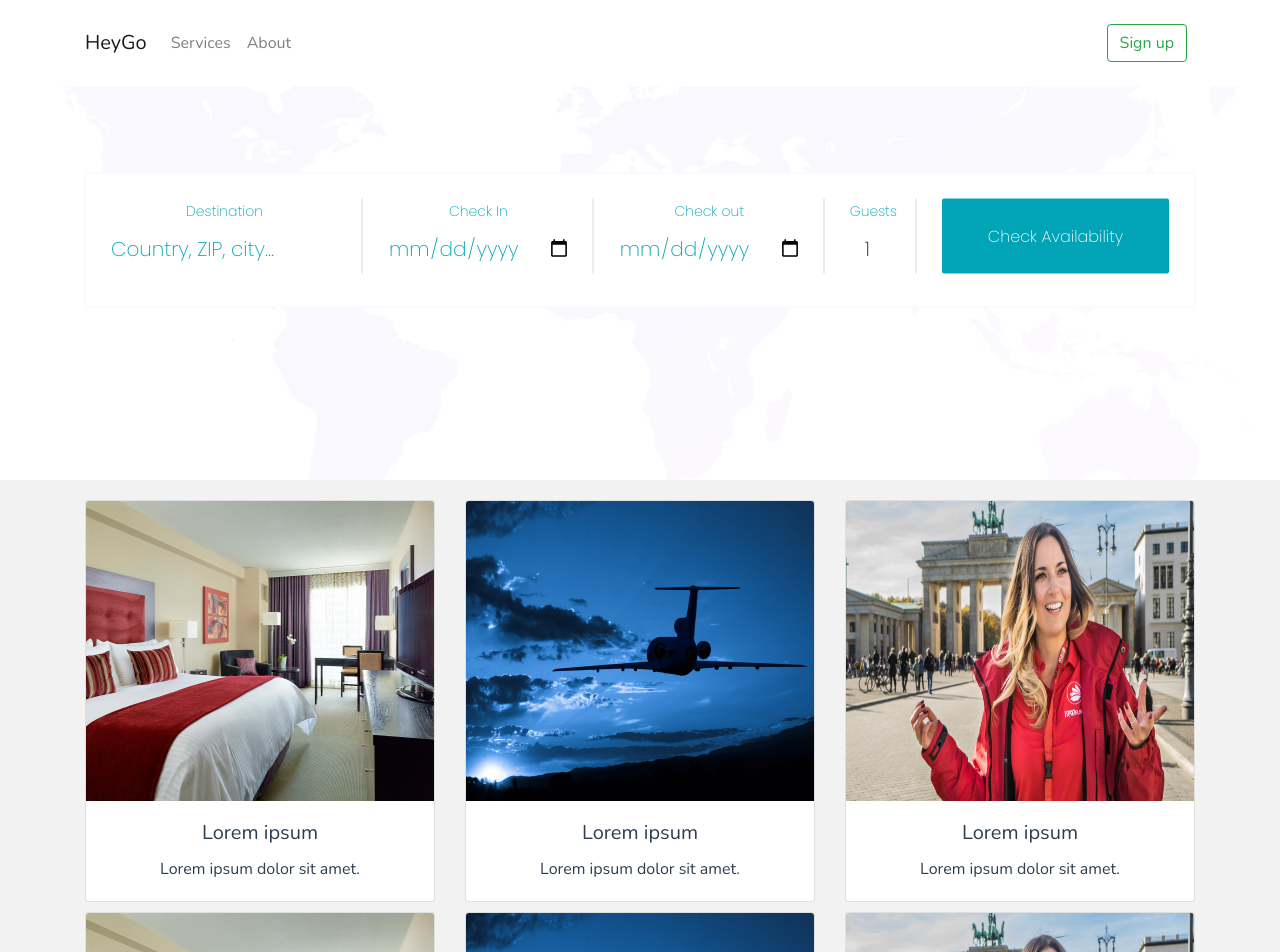
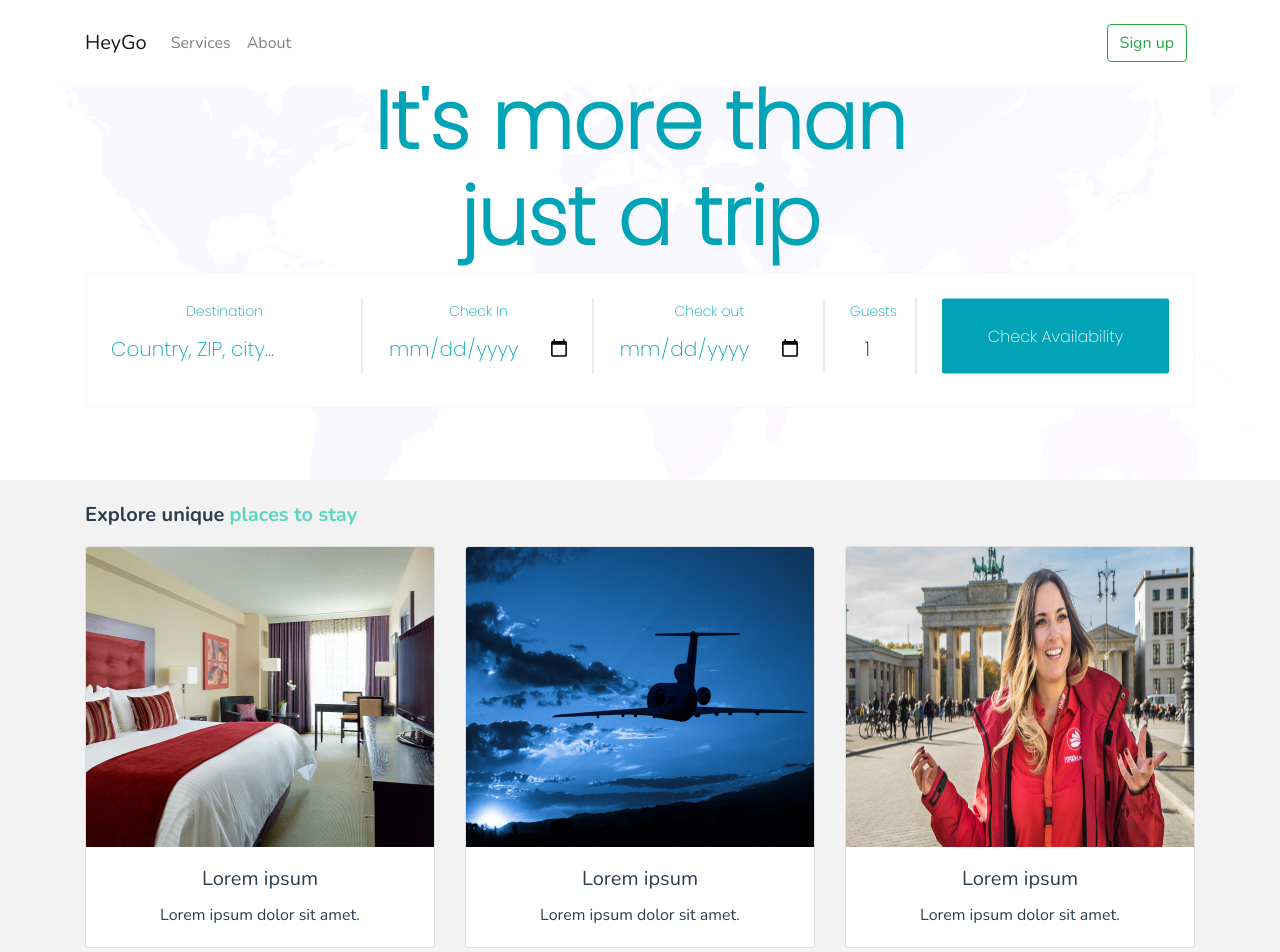
Before and after one commit to HeyGo-Project/HeyGo-Frontend, a Vue app: page /hotels in a window 1280 px wide. Shown: the top 952 px of the page. Built offline with nearby package versions, Linux system fonts and the light colour scheme.

Commit message:
design changes

```diff
--- a/src/sections/hotel/Booking.vue
+++ b/src/sections/hotel/Booking.vue
@@ -2,7 +2,13 @@
   <div id="booking" class="section">
     <div class="section-center">
       <div class="container">
-        <div class="row"></div>
+        <div class="slogan">
+          <div>
+            <h1>It's more than just a trip</h1>
+          </div>
+        </div>
+        <div class="row">
+        </div>
         <div class="booking-form">
           <form>
             <div class="row no-margin">
@@ -11,10 +17,9 @@
                   <span class="form-label">Destination</span>
                   <label>
                     <input
-                      class="form-control"
-                      type="text"
-                      placeholder="Country, ZIP, city..."
-                      v-model="hotels.name"
+                        class="form-control"
+                        type="text"
+                        placeholder="Country, ZIP, city..."
                     />
                   </label>
                 </div>
@@ -33,7 +38,8 @@
                     <div class="form-group">
                       <span class="form-label">Check out</span>
                       <label>
-                        <input class="form-control" type="date" required />
+<!--                        <input placeholder="Date"  class="form-control" type="date" required onfocus="(this.type='date')"/>-->
+                        <input type="date" class="form-control" required>
                       </label>
                     </div>
                   </div>
@@ -54,7 +60,7 @@
               </div>
               <div class="col-md-3">
                 <div class="form-btn">
-                  <button class="submit-btn" @click.prevent="showText">Check availability</button>
+                  <button class="submit-btn">Check availability</button>
                 </div>
               </div>
             </div>
@@ -63,17 +69,12 @@
       </div>
     </div>
   </div>
+
 </template>
 
 <script>
 export default {
   name: "Hotels",
-  props: ["hotels"],
-  methods:{
-    showText(){
-      console.log(this.hotels.name)
-    }
-  },
   data() {
     return {};
   }
@@ -81,14 +82,22 @@ export default {
 </script>
 
 <style>
-#booking-text {
-  align-content: center;
-  font-weight: 800;
-  font-size: 75px;
+.slogan{
+  display: flex;
+  align-items: center;
+  justify-content: center;
+  text-align: center;
+
+}
+.slogan h1{
+  font-weight: bolder;
+  color: #01a4b6;
+  font-size: 80px;
+  width: 600px;
 }
 .section {
   position: relative;
-  height: 60vh;
+  height:60vh;
 }
 
 .section .section-center {
@@ -101,14 +110,14 @@ export default {
 }
 
 #booking {
-  font-family: "Poppins", sans-serif;
-  background-image: url("../../assets/Hero_1.svg");
+  font-family: 'Poppins', sans-serif;
+  background-image: url('../../assets/Hero_1.svg');
   background-size: auto;
   background-position: center;
 }
 
 #booking::before {
-  content: "";
+  content: '';
   position: absolute;
   left: 0;
   right: 0;
@@ -118,41 +127,41 @@ export default {
 }
 
 .booking-form {
-  border: 0.5px solid #f8f6fe;
+  border: 0.5px solid #F8F6FE;
   background: #fff;
   border-radius: 2px;
 }
 
-.booking-form > form .row.no-margin {
-  margin-right: 0;
-  margin-left: 0;
+.booking-form>form .row.no-margin {
+  margin-right: 0px;
+  margin-left: 0px;
 }
 
-.booking-form > form .row.no-margin > [class*="col-"] {
-  padding-right: 0;
-  padding-left: 0;
+.booking-form>form .row.no-margin>[class*="col-"] {
+  padding-right: 0px;
+  padding-left: 0px;
 }
 
 .booking-form .form-group {
   position: relative;
   padding: 25px;
-  margin-bottom: 0;
+  margin-bottom: 0px;
 }
 
 .booking-form .form-group:after {
-  content: "";
+  content: '';
   background: rgba(129, 131, 144, 0.15);
   position: absolute;
   top: 25px;
   bottom: 0;
-  right: 0;
+  right: 0px;
   width: 2px;
   height: 75px;
 }
 
 .booking-form .form-control {
   background-color: transparent;
-  border-radius: 0;
+  border-radius: 0px;
   border: none;
   height: 50px;
   -webkit-box-shadow: none;
@@ -164,19 +173,19 @@ export default {
 }
 
 .booking-form .form-control::-webkit-input-placeholder {
-  color: #01a4b6;
+  color: #01A4B6;
 }
 
 .booking-form .form-control:-ms-input-placeholder {
-  color: #01a4b6;
+  color: #01A4B6;
 }
 
 .booking-form .form-control::placeholder {
-  color: #01a4b6;
+  color: #01A4B6;
 }
 
 .booking-form input[type="date"].form-control:invalid {
-  color: #01a4b6;
+  color: #01A4B6;
 }
 
 .booking-form select.form-control {
@@ -185,7 +194,7 @@ export default {
   appearance: none;
 }
 
-.booking-form select.form-control + .select-arrow {
+.booking-form select.form-control+.select-arrow {
   position: absolute;
   right: 0px;
   bottom: 30px;
@@ -194,19 +203,19 @@ export default {
   height: 32px;
   text-align: center;
   pointer-events: none;
-  color: #01a4b6;
+  color: #818390;
   font-size: 14px;
 }
 
-.booking-form select.form-control + .select-arrow:after {
-  content: "\279C";
+.booking-form select.form-control+.select-arrow:after {
+  content: '\279C';
   display: block;
   -webkit-transform: rotate(90deg);
   transform: rotate(90deg);
 }
 
 .booking-form .form-label {
-  color: #01a4b6;
+  color: #01A4B6;
   display: block;
   font-weight: 400;
   height: 25px;
@@ -219,7 +228,7 @@ export default {
 }
 
 .booking-form .submit-btn {
-  background: #01a4b6;
+  background: #01A4B6;
   border: none;
   text-transform: capitalize;
   display: block;
@@ -230,4 +239,19 @@ export default {
   font-weight: 400;
   color: #fff;
 }
+
+@media (max-width: 400px) {
+  #booking{
+    margin-top: 350px;
+    margin-bottom: 250px;
+    background-size: auto;
+  }
+  .slogan h1{
+    font-weight: bold;
+    color: #01a4b6;
+    font-size: 60px;
+    width: 300px;
+  }
+
+}
 </style>
--- a/src/sections/hotel/HotelsList.vue
+++ b/src/sections/hotel/HotelsList.vue
@@ -1,6 +1,11 @@
 <template>
   <div class="hotels" id="hotels">
     <div class="container">
+      <div class="ad-slogan">
+        <p >Explore unique</p>
+        <p id="unique-slogan">places to stay</p>
+      </div>
+
       <div class="row">
         <div
             class="col-md-4"
@@ -39,6 +44,19 @@ export default {
 
 <!-- Add "scoped" attribute to limit CSS to this component only -->
 <style scoped lang="scss">
+.ad-slogan{
+  display: flex;
+  text-align: left;
+}
+.ad-slogan #unique-slogan{
+  margin-left: 5px;
+  color: #5CD6C0;
+}
+.ad-slogan p{
+  font-size: 20px;
+  font-weight: bolder;
+
+}
 .hotels {
   padding-top: 20px;
   background: #f2f2f2;
--- a/src/sections/profile/Review.vue
+++ b/src/sections/profile/Review.vue
@@ -123,12 +123,14 @@ export default {
   }
 
   .user-comment {
-    width: 350px;
+    width: 320px;
+    text-align: center;
+    margin-right: 20px;
   }
 
   .profile-img img{
     alignment: center;
-    margin-right: 20px;
+    margin-right: 40px;
 
   }
 
--- a/src/views/Hotels.vue
+++ b/src/views/Hotels.vue
@@ -1,7 +1,7 @@
 <template>
   <div class="hotels">
-    <Booking :hotels="hotelsData" />
-    <HotelsList :hotels="hotelsData" />
+    <Booking :hotels="hotelsData" class="booking"/>
+    <HotelsList :hotels="hotelsData" class="hotelsList"/>
   </div>
 </template>
 
@@ -39,53 +39,12 @@ export default {
           img: "/img/products/tour-guide.jpg",
           link: "/guides"
         },
-        {
-          name: "Lorem ipsum",
-          info: "Lorem ipsum dolor sit amet.",
-          city: "Almaty",
-          img: "/img/products/club-room.jpg",
-          link: "/hotels"
-        },
-        {
-          name: "Lorem ipsum",
-          info: "Lorem ipsum dolor sit amet.",
-          city: "Almaty",
-          img: "/img/products/airplane.jpg",
-          link: "/flights"
-        },
-        {
-          name: "Lorem ipsum",
-          info: "Lorem ipsum dolor sit amet.",
-          city: "Almaty",
-          img: "/img/products/tour-guide.jpg",
-          link: "/guides"
-        },        {
-          name: "Lorem ipsum",
-          info: "Lorem ipsum dolor sit amet.",
-          city: "Almaty",
-          img: "/img/products/club-room.jpg",
-          link: "/hotels"
-        },
-        {
-          name: "Lorem ipsum",
-          info: "Lorem ipsum dolor sit amet.",
-          city: "Almaty",
-          img: "/img/products/airplane.jpg",
-          link: "/flights"
-        },
-        {
-          name: "Lorem ipsum",
-          info: "Lorem ipsum dolor sit amet.",
-          city: "Almaty",
-          img: "/img/products/tour-guide.jpg",
-          link: "/guides"
-        },
-
-
       ]
     };
   }
 };
 </script>
 
-<style></style>
+<style scoped lang="scss">
+
+</style>
```
